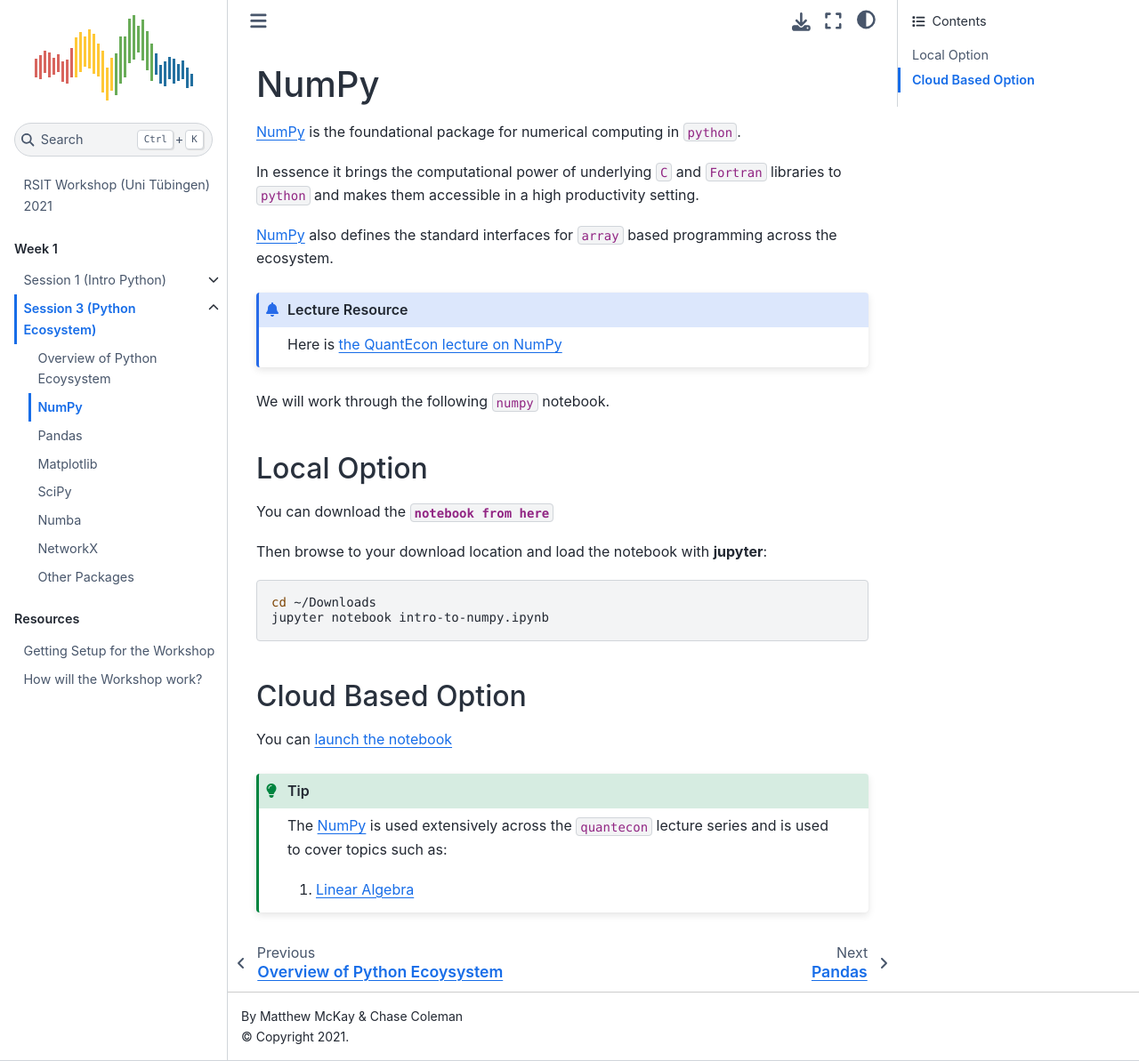
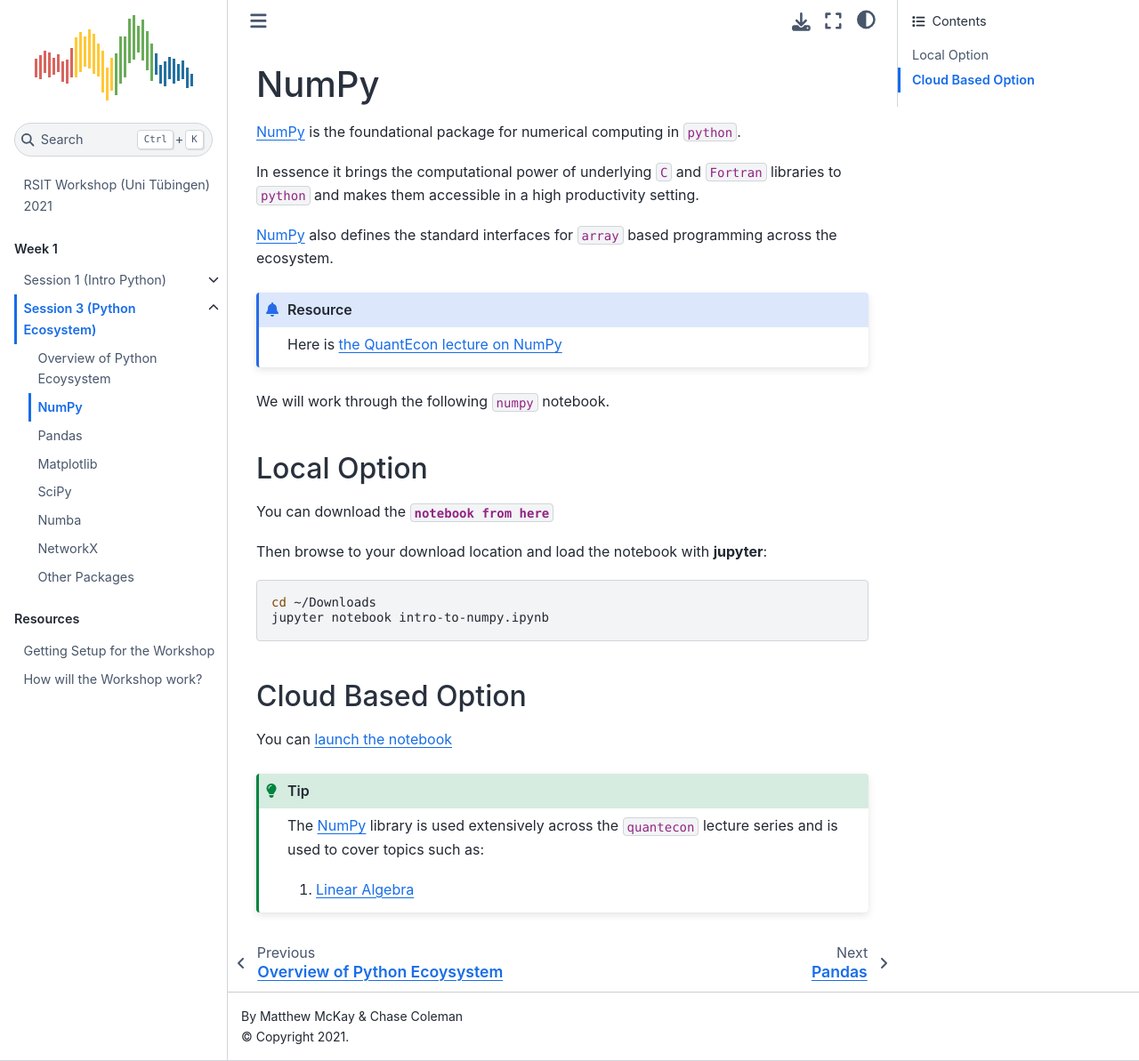
Before and after one commit to QuantEcon/2021-workshop-rsit, a Jupyter Book: the page built from website/week1/session3/numpy.md, in a window 1280 px wide and 1193 px high. Shown: the whole window at 89% size. Built offline with Jupyter Book 1.0.4 settings and Sphinx 7.4.7 and the Sphinx Book theme 1.1.4, drawn with Linux system fonts in a browser that asks for light colours; pages that are not in the unit, such as notebooks, are missing from menus.

````diff
--- a/website/week1/session3/numpy.md
+++ b/website/week1/session3/numpy.md
@@ -8,7 +8,7 @@ makes them accessible in a high productivity setting.
 
 [NumPy](https://numpy.org) also defines the standard interfaces for `array` based programming across the ecosystem.
 
-```{admonition} Lecture Resource
+```{admonition} Resource
 Here is [the QuantEcon lecture on NumPy](https://python-programming.quantecon.org/numpy.html)
 ```
 
@@ -30,7 +30,7 @@ jupyter notebook intro-to-numpy.ipynb
 You can [launch the notebook](https://mybinder.org/v2/gh/QuantEcon/2021-workshop-rsit/main?filepath=notebooks%2Fsession1%2Fintro-to-numpy.ipynb)
 
 ```{tip}
-The [NumPy](https://numpy.org) is used extensively across the `quantecon` lecture
+The [NumPy](https://numpy.org) library is used extensively across the `quantecon` lecture
 series and is used to cover topics such as:
 
 1. [Linear Algebra](https://python.quantecon.org/linear_algebra.html)
````
Also changed, not shown: website/week1/session3/pandas.md (+7 -2 lines), 3 other files.
